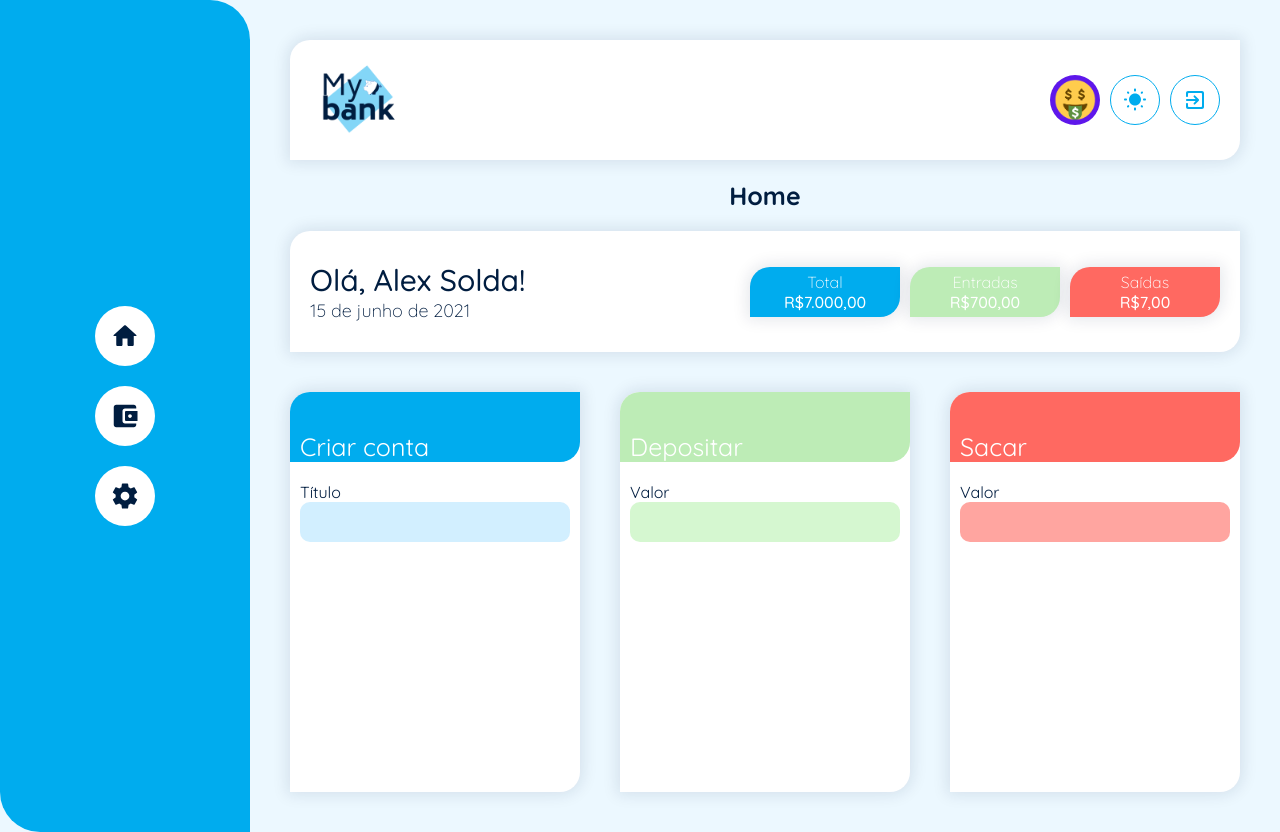
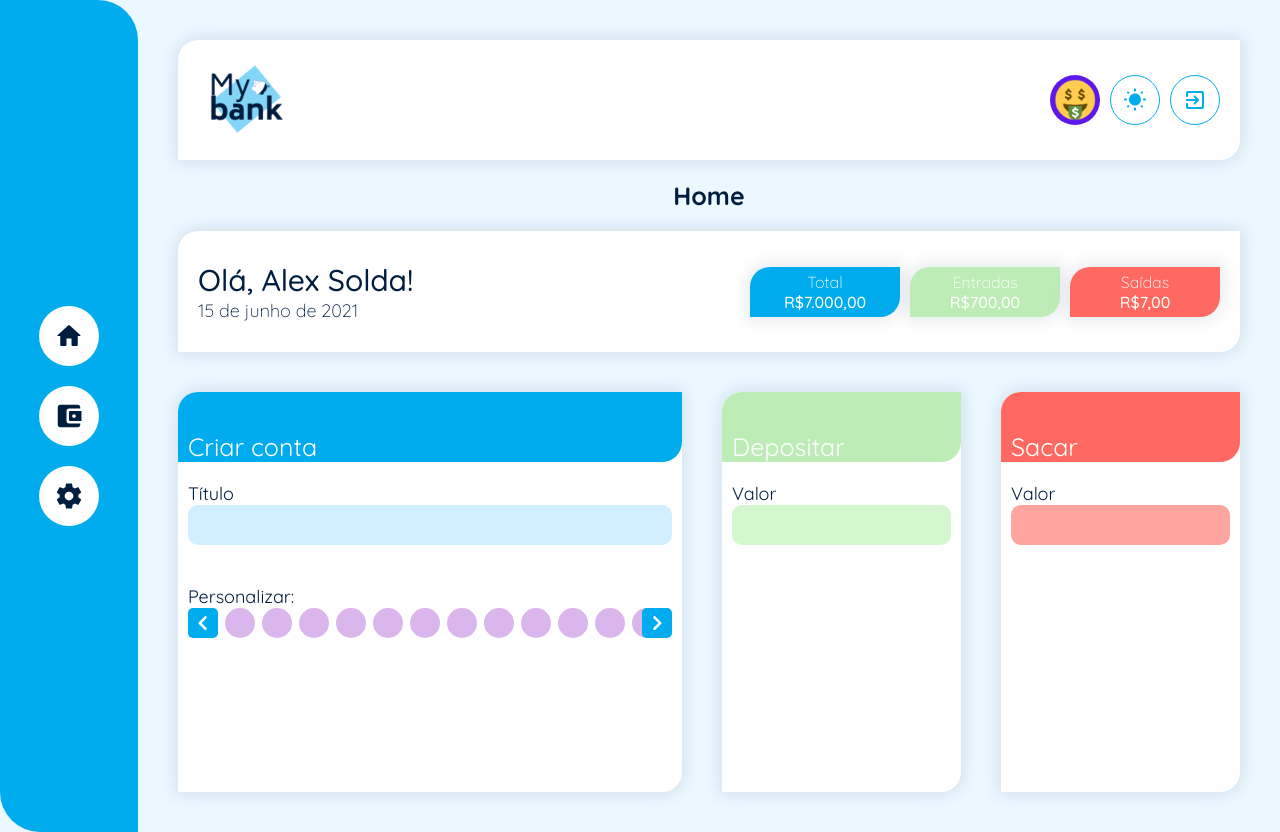
Before and after one commit to alexsolda/mybank, a React (Create React App) app: page / in a window 1280 px wide. Built offline with nearby package versions, Linux system fonts and the light colour scheme.

Commit message:
Componente ColorOption

```diff
--- a/src/Components/Home/index.jsx
+++ b/src/Components/Home/index.jsx
@@ -1,4 +1,4 @@
-import React from 'react';
+import React, {useState} from 'react';
 
 import {
     ContainerGreetings,
@@ -12,12 +12,26 @@ import {
     ContentOption,
     OptionTitle,
     FormContainer,
-    InputOption
+    InputOption,
+    ColorsContainer,
+    ColorPicker,
+    ArrowControl
 } from './styles';
 
+import ColorOption from '../../shared/ColorOption';
+
+import KeyboardArrowLeftRoundedIcon from '@material-ui/icons/KeyboardArrowLeftRounded';
+import KeyboardArrowRightRoundedIcon from '@material-ui/icons/KeyboardArrowRightRounded';
 import { Title, ContainerContent } from '../../shared/ComponentsStyles';
 
 function Home() {
+
+    const [dinamicWidth, setDinamicWidth] = useState(100);
+
+    const handleLeftArrow = () => {};
+
+    const handleRightArrow = () => {};
+
     return (
         <>
             <Title>Home</Title>
@@ -49,7 +63,31 @@ function Home() {
                     <OptionTitle bgColor='#00ACEE'>Criar conta</OptionTitle>
                     <FormContainer>
                         <label>Título</label>
-                        <InputOption bgColor='#D2EFFF'/>
+                        <InputOption bgColor='#D2EFFF' />
+
+                        <ColorsContainer>
+                            <label>Personalizar:</label>
+                            <ArrowControl position='left' scroll={dinamicWidth} onClick={handleLeftArrow}><KeyboardArrowLeftRoundedIcon /></ArrowControl>
+                            <ArrowControl position='right' onClick={handleRightArrow}><KeyboardArrowRightRoundedIcon /></ArrowControl>
+                            <ColorPicker width='607'>
+                                <ColorOption bgColor='DBB6EC'></ColorOption>
+                                <ColorOption bgColor='DBB6EC'></ColorOption>
+                                <ColorOption bgColor='DBB6EC'></ColorOption>
+                                <ColorOption bgColor='DBB6EC'></ColorOption>
+                                <ColorOption bgColor='DBB6EC'></ColorOption>
+                                <ColorOption bgColor='DBB6EC'></ColorOption>
+                                <ColorOption bgColor='DBB6EC'></ColorOption>
+                                <ColorOption bgColor='DBB6EC'></ColorOption>
+                                <ColorOption bgColor='DBB6EC'></ColorOption>
+                                <ColorOption bgColor='DBB6EC'></ColorOption>
+                                <ColorOption bgColor='DBB6EC'></ColorOption>
+                                <ColorOption bgColor='DBB6EC'></ColorOption>
+                                <ColorOption bgColor='DBB6EC'></ColorOption>
+                                <ColorOption bgColor='DBB6EC'></ColorOption>
+                                <ColorOption bgColor='DBB6EC'></ColorOption>
+                                <ColorOption bgColor='DBB6EC'></ColorOption>
+                            </ColorPicker>
+                        </ColorsContainer>
                     </FormContainer>
                 </ContentOption>
 
@@ -57,7 +95,7 @@ function Home() {
                     <OptionTitle bgColor='#BDECB6'>Depositar</OptionTitle>
                     <FormContainer>
                         <label>Valor</label>
-                        <InputOption bgColor='#D5F7D0'/>
+                        <InputOption bgColor='#D5F7D0' />
                     </FormContainer>
                 </ContentOption>
 
@@ -65,12 +103,10 @@ function Home() {
                     <OptionTitle bgColor='#FF6961'>Sacar</OptionTitle>
                     <FormContainer>
                         <label>Valor</label>
-                        <InputOption bgColor='#FFA5A0'/>
+                        <InputOption bgColor='#FFA5A0' />
                     </FormContainer>
                 </ContentOption>
             </ContainerOptions>
-
-
         </>
     )
 }
--- a/src/Components/Home/styles.js
+++ b/src/Components/Home/styles.js
@@ -85,6 +85,7 @@ export const ContentOption = styled.div`
     box-shadow: 0px 0px 15px 3px rgba(0, 29, 64, 0.1);
 
     width: 100%;
+    max-width: 504px;
     height: 400px;
 
     &:nth-child(-n+2) {
@@ -114,7 +115,7 @@ export const ContentOption = styled.div`
 `
 
 export const OptionTitle = styled.div`
-    background-color: ${({bgColor}) => bgColor};
+    background-color: ${({ bgColor }) => bgColor};
 
     border-top-left-radius: 20px;
     border-bottom-right-radius: 20px;
@@ -141,6 +142,7 @@ export const FormContainer = styled.div`
 
     label {
         color: #001D40;
+        font-size: 18px;
     }
 `
 
@@ -150,7 +152,7 @@ export const InputOption = styled.input`
 
     outline: none;
 
-    background-color: ${({bgColor}) => bgColor};
+    background-color: ${({ bgColor }) => bgColor};
 
     height: 40px;
 
@@ -158,3 +160,56 @@ export const InputOption = styled.input`
 
     font-size: 15px;
 `
+
+export const ColorsContainer = styled.div`
+    position: relative;
+
+    width: 100%;
+    max-width: 504px;
+
+    margin: 40px 0;
+
+    overflow-x: hidden;
+    overflow-y: hidden;
+
+    label {
+        color: #001D40;
+        font-size: 18px;
+    }
+`
+
+export const ColorPicker = styled.div`
+    width: ${({width}) => width}px;
+    margin-left: ${({scroll}) => scroll}px;
+`
+
+export const ArrowControl = styled.div`
+    position: absolute;
+
+    display: flex;
+    justify-content: center;
+    align-items: center;
+
+    left: ${({position}) => position === 'left' ? 0 : '' };
+    right: ${({position}) => position === 'right' ? 0 : '' };
+
+    z-index: 9;
+
+    background-color: #00ACEE;
+
+    cursor: pointer;
+
+    border-radius: 5px;
+
+    &:hover {
+        svg {
+            transform: translateY(-2px);
+        }
+    }
+
+    svg {
+        font-size: 30px;
+        color: #FFF;
+        transition: all ease .6s;
+    }
+`
--- /dev/null
+++ b/src/shared/ColorOption/index.jsx
@@ -0,0 +1,11 @@
+import React from 'react';
+
+import {ColorItem} from './styles';
+
+function ColorOption({bgColor}) {
+    return (
+        <ColorItem bgColor={bgColor}></ColorItem>
+    )
+}
+
+export default ColorOption;
--- /dev/null
+++ b/src/shared/ColorOption/styles.js
@@ -0,0 +1,21 @@
+import styled from 'styled-components';
+
+export const ColorItem = styled.div`
+    display: inline-block;
+
+    background-color: #${({bgColor}) => bgColor};
+
+    width: 30px;
+    height: 30px;
+
+    border-radius: 50%;
+    border: 2px solid transparent;
+
+    cursor: pointer;
+
+    margin-right: 7px;
+
+    &:hover {
+        border: 2px solid #00ACEE;
+    }
+`
```
